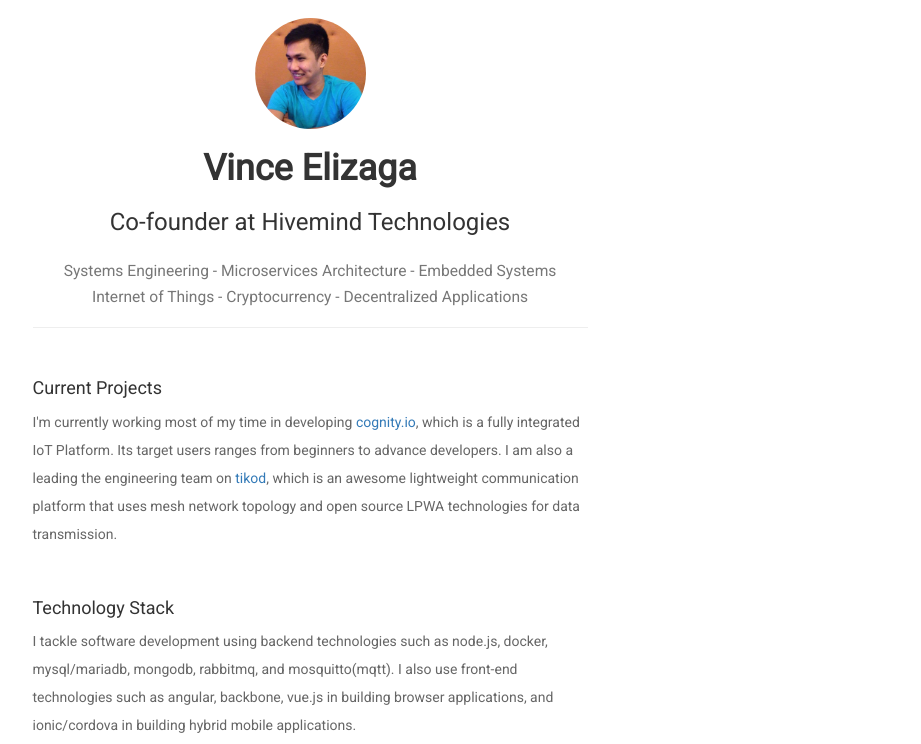
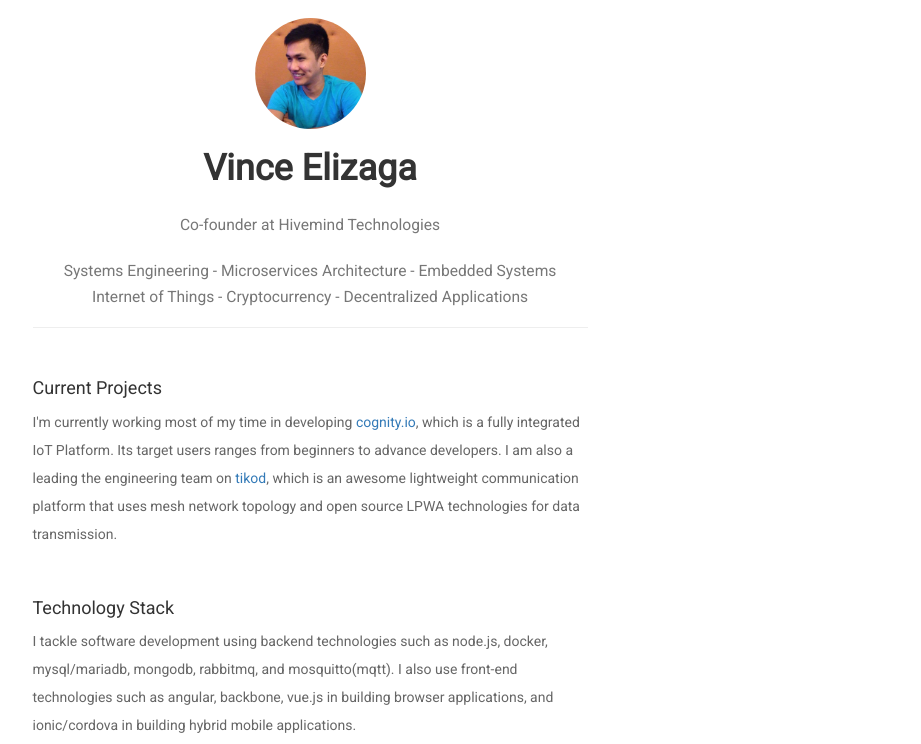
Before and after one commit to vynci/landing-page, a plain HTML site: page index.html in a window 1280 px wide. Shown: the part 56-800 px from the top of the page, without its empty margins (330-1251 px from the left). Drawn offline with nearby package versions, Linux system fonts and the light colour scheme.

Commit message:
quick fix 3

```diff
--- a/index.html
+++ b/index.html
@@ -47,7 +47,7 @@
 
           <div class="page-header">
             <h1>Vince Elizaga</h1>
-            <h3>Co-founder at Hivemind Technologies</h3>
+            <h3><small>Co-founder at Hivemind Technologies</small></h3>
             <h3><small>Systems Engineering - Microservices Architecture - Embedded Systems <br> Internet of Things - Cryptocurrency - Decentralized Applications</small></h3>
 
           </div>
```
